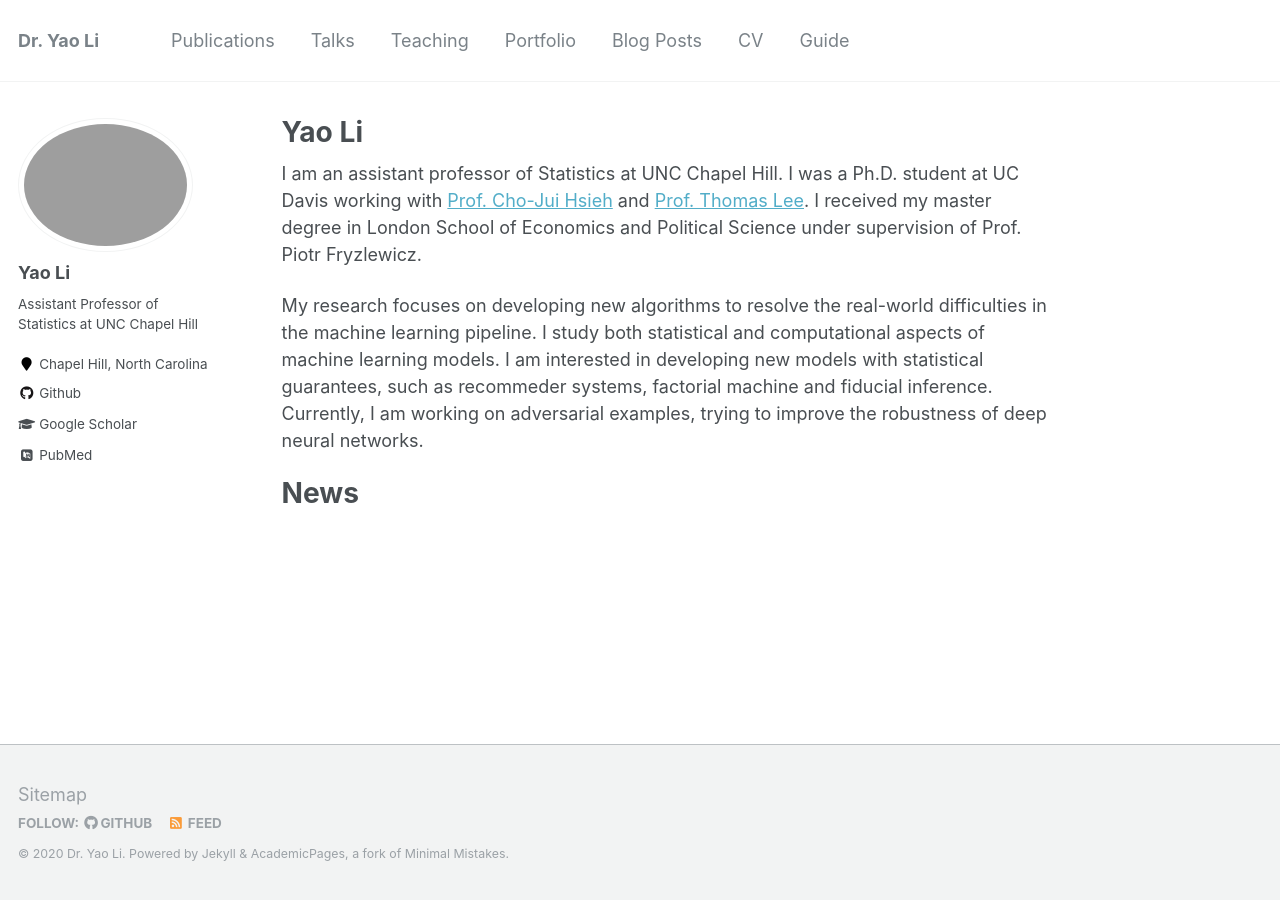
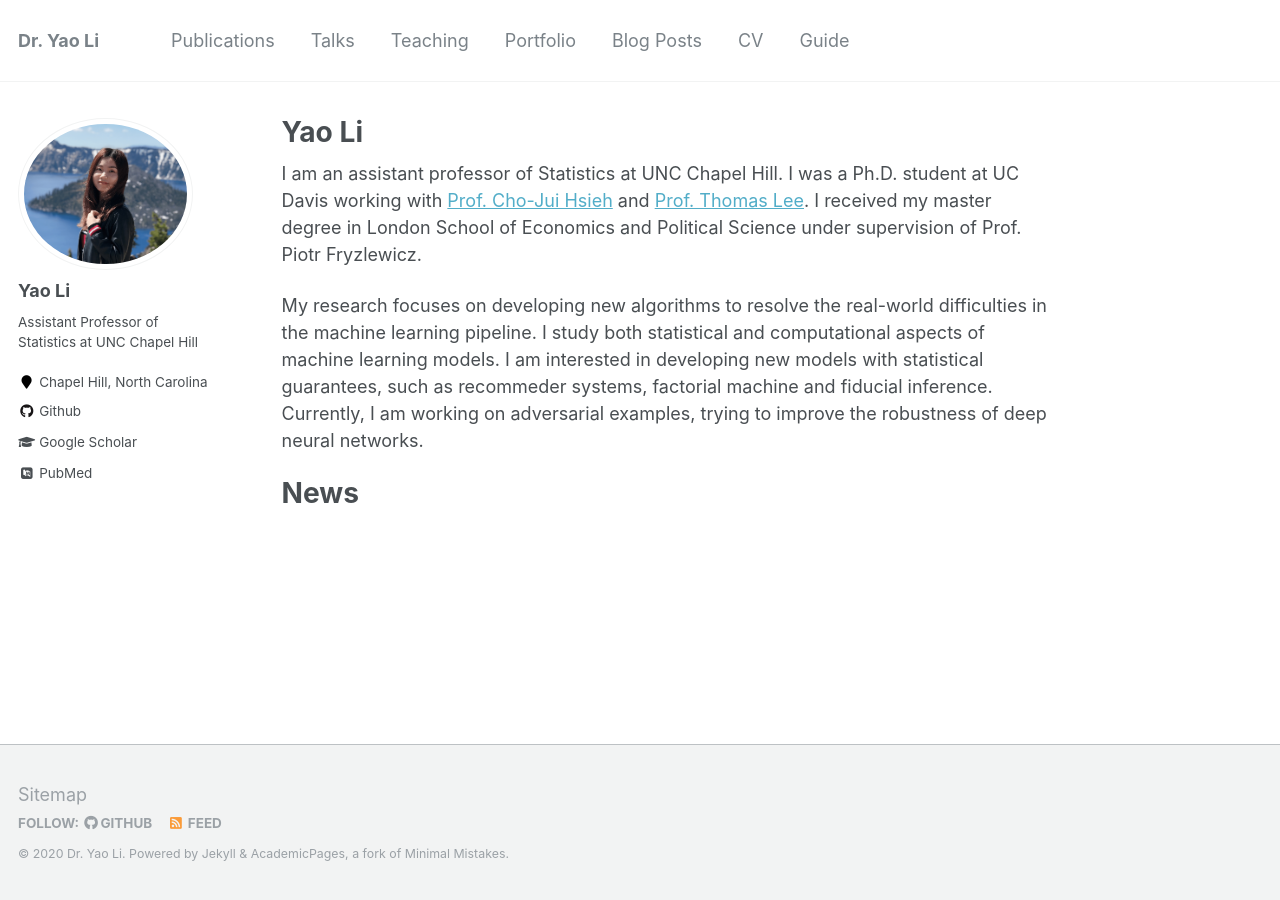
Before and after one commit to liyao880/yaoli, a Jekyll site: the page built from _pages/about.md, in a window 1280 px wide. Built offline with Jekyll 4.4.1, drawn with Linux system fonts in a browser that asks for light colours; some web fonts are replaced.

Commit message:
Update _config.yml

```diff
--- a/_config.yml
+++ b/_config.yml
@@ -81,7 +81,7 @@ analytics:
 # Site Author
 author:
   name             : "Yao Li"
-  avatar           : "profile.JPG"
+  avatar           : "profile.png"
   bio              : "Assistant Professor of Statistics at UNC Chapel Hill"
   location         : "Chapel Hill, North Carolina"
   employer         :
```
